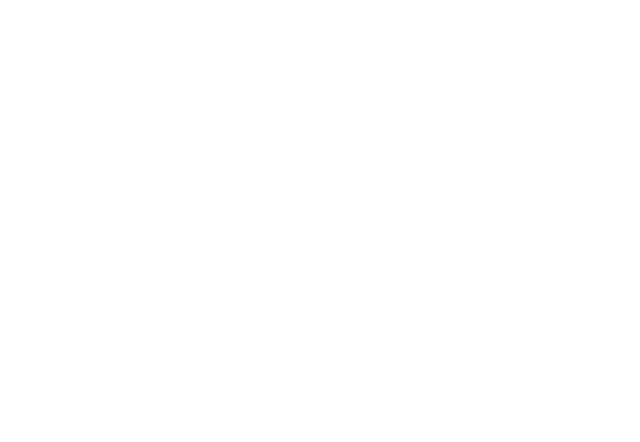
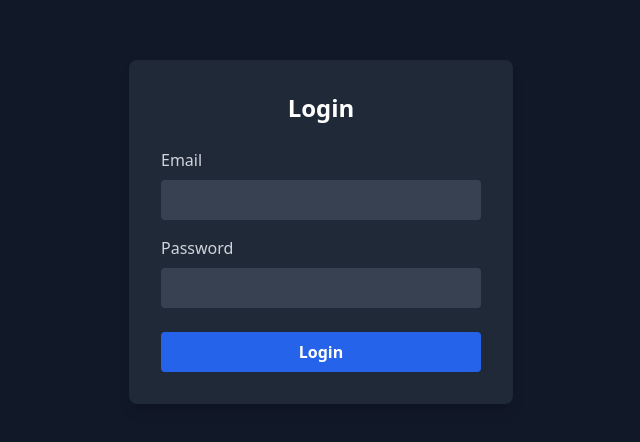
Before and after one commit to jaironberiguete/web-22my-style-jb, a React (Vite) app in the folder frontend/: page /login in a window 1280 px wide. Before the commit this address had no page. Shown: the part 168-610 px from the top of the page, without its empty margins (319-959 px from the left). Built offline with nearby package versions, Linux system fonts and the light colour scheme.

Commit message:
added login rout and component

```diff
--- a/frontend/package.json
+++ b/frontend/package.json
@@ -10,6 +10,7 @@
     "preview": "vite preview"
   },
   "dependencies": {
+    "axios": "^1.13.2",
     "lucide-react": "^0.555.0",
     "react": "^19.2.0",
     "react-dom": "^19.2.0",
--- a/frontend/src/App.jsx
+++ b/frontend/src/App.jsx
@@ -1,5 +1,6 @@
 import { BrowserRouter, Route, Routes } from 'react-router-dom';
 import { Home } from './pages/Home';
+import { Login } from './pages/Login';
 import './index.css';
 
 function App() {
@@ -7,6 +8,7 @@
      <BrowserRouter>
       <Routes>
         <Route index element={<Home/>}/>
+        <Route path="/login" element={<Login />} />
       </Routes>
      </BrowserRouter>
   </div>;
--- /dev/null
+++ b/frontend/src/api/axios.js
@@ -0,0 +1,16 @@
+import axios from 'axios';
+
+const API = axios.create({
+  baseURL: 'http://127.0.0.1:8000/api/', // Replace with your API endpoint
+});
+
+// Add JWT token to every request if exists
+API.interceptors.request.use((config) => {
+  const token = localStorage.getItem('access_token'); // store after login
+  if (token) {
+    config.headers.Authorization = `Bearer ${token}`;
+  }
+  return config;
+});
+
+export default API;
--- a/frontend/src/components/NavSection.jsx
+++ b/frontend/src/components/NavSection.jsx
@@ -1,9 +1,9 @@
 import { ShoppingCart } from "lucide-react";
+import { Link } from "react-router-dom"; // Make sure you have react-router-dom installed
 
 export const Navbar = () => {
-
-    return (
-    <nav className="border-t border-l border-r border-gray-700 py-8 w-full flex justify-between items-center py-4 px-6 rounded-t-xl bg-gradient-to-r bg-gradient-to-r from-[#1A1F2A] to-[#0D1117]">
+  return (
+    <nav className="border-t border-l border-r border-gray-700 py-8 w-full flex justify-between items-center py-4 px-6 rounded-t-xl bg-gradient-to-r from-[#1A1F2A] to-[#0D1117]">
       <div className="text-xl font-semibold tracking-widest">22MYSTYLE</div>
 
       <ul className="hidden md:flex gap-10 text-sm text-gray-300">
@@ -11,11 +11,16 @@
         <li className="cursor-pointer hover:text-white">WOMEN</li>
         <li className="cursor-pointer hover:text-white">KIDS</li>
         <li className="cursor-pointer hover:text-white">SALE</li>
+        <li className="cursor-pointer hover:text-white">
+          <Link to="/login">LOGIN</Link>
+        </li>
       </ul>
 
       <div className="text-xl cursor-pointer">
-        <a href=" "> <ShoppingCart></ShoppingCart></a>
+        <a href=" ">
+          <ShoppingCart />
+        </a>
       </div>
     </nav>
   );
-}
+};
--- /dev/null
+++ b/frontend/src/pages/Login.jsx
@@ -0,0 +1,49 @@
+// src/components/Login.jsx
+import { useState } from "react";
+
+export const Login = () => {
+  const [email, setEmail] = useState("");
+  const [password, setPassword] = useState("");
+
+  const handleSubmit = (e) => {
+    e.preventDefault();
+    // For now, just log the values
+    console.log({ email, password });
+  };
+
+  return (
+    <div className="flex items-center justify-center h-screen bg-gray-900">
+      <form
+        onSubmit={handleSubmit}
+        className="bg-gray-800 p-8 rounded-lg shadow-lg w-full max-w-sm"
+      >
+        <h2 className="text-2xl font-semibold text-white mb-6 text-center">Login</h2>
+
+        <label className="block text-gray-300 mb-2">Email</label>
+        <input
+          type="email"
+          value={email}
+          onChange={(e) => setEmail(e.target.value)}
+          className="w-full p-2 mb-4 rounded bg-gray-700 text-white focus:outline-none focus:ring-2 focus:ring-blue-500"
+          required
+        />
+
+        <label className="block text-gray-300 mb-2">Password</label>
+        <input
+          type="password"
+          value={password}
+          onChange={(e) => setPassword(e.target.value)}
+          className="w-full p-2 mb-6 rounded bg-gray-700 text-white focus:outline-none focus:ring-2 focus:ring-blue-500"
+          required
+        />
+
+        <button
+          type="submit"
+          className="w-full bg-blue-600 hover:bg-blue-700 text-white font-semibold py-2 px-4 rounded"
+        >
+          Login
+        </button>
+      </form>
+    </div>
+  );
+};
```
Also changed, not shown: 1 other file (tests, documents, lock files or other folders).
